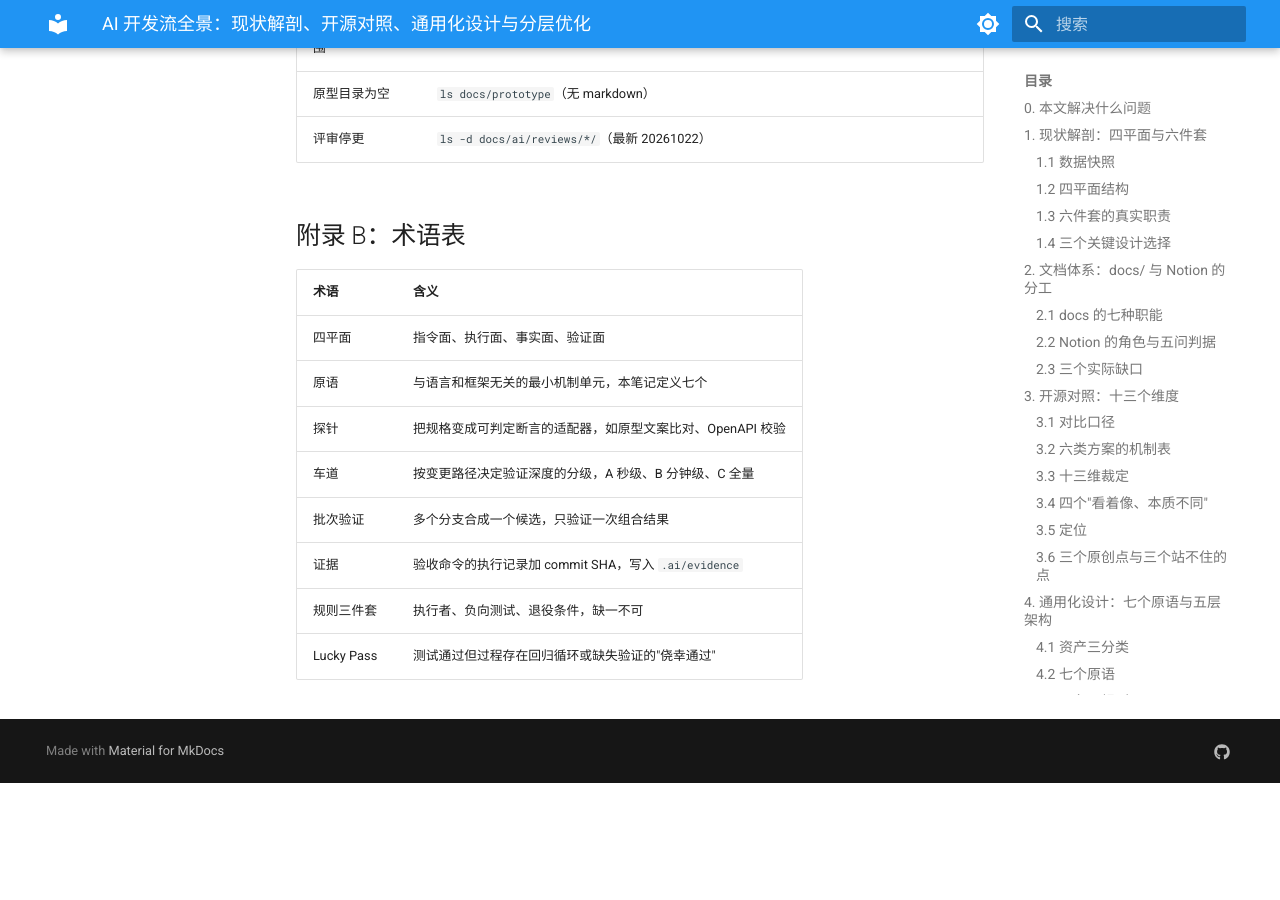
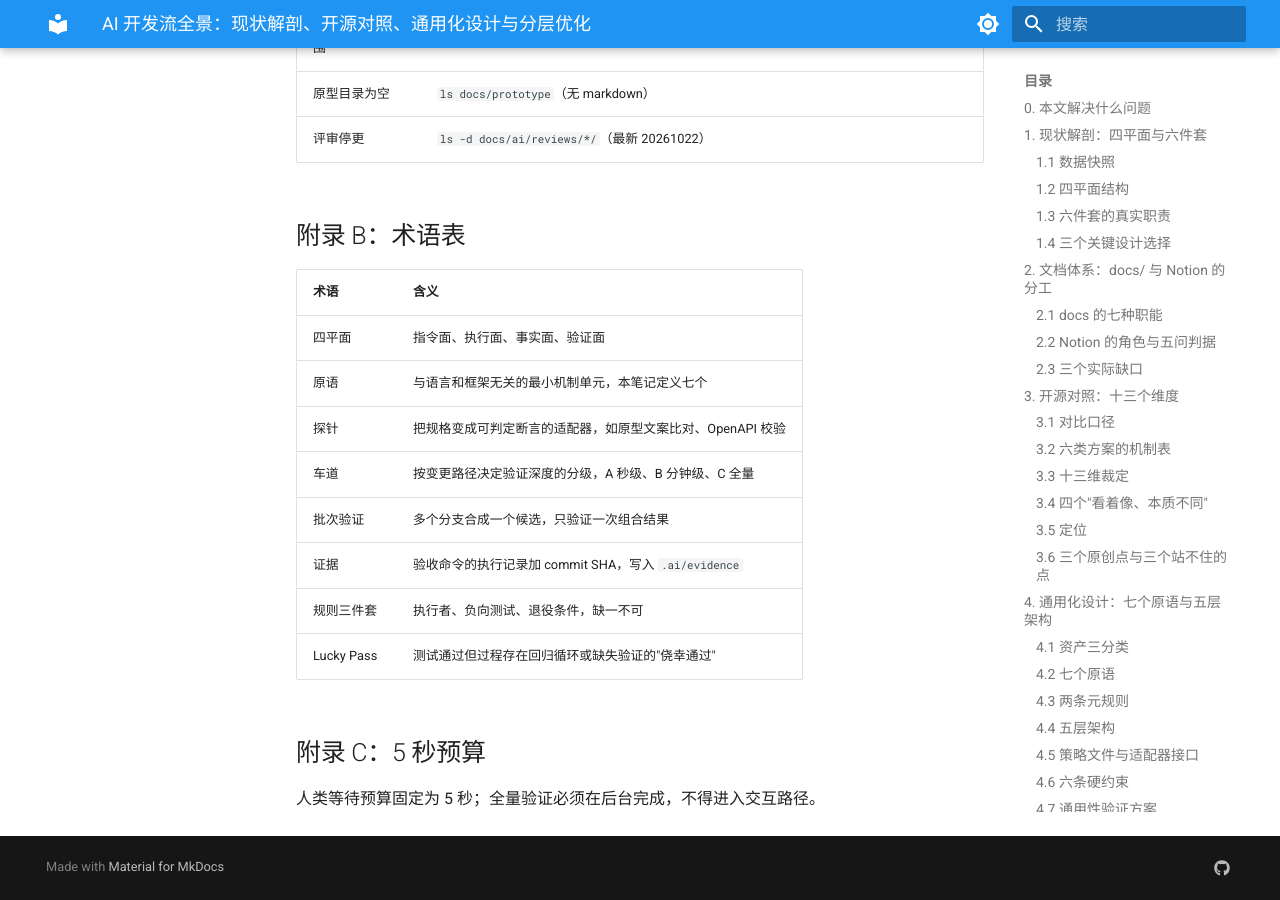
Before and after one commit to zerophix/lightweigh, an MkDocs documentation site: the page built from docs/notes/NOTE-20261026-001.md, in a window 1280 px wide and 900 px high, scrolled down 17782 px. Built offline with MkDocs 1.6.1 and Material for MkDocs 9.7.7, drawn with Linux system fonts in a browser that asks for light colours; before the commit the page ends 18565 px from its top, so only the background shows below that.

Commit message:
docs(notes): record the five second budget
Session-Id: ses-20261026-172233-a415c820

```diff
--- a/docs/notes/NOTE-20261026-001.md
+++ b/docs/notes/NOTE-20261026-001.md
@@ -508,3 +508,7 @@ Surface    emit_agents_md / emit_skills / mcp_tools
 | 证据 | 验收命令的执行记录加 commit SHA，写入 `.ai/evidence` |
 | 规则三件套 | 执行者、负向测试、退役条件，缺一不可 |
 | Lucky Pass | 测试通过但过程存在回归循环或缺失验证的"侥幸通过" |
+
+## 附录 C：5 秒预算
+
+人类等待预算固定为 5 秒；全量验证必须在后台完成，不得进入交互路径。
```
